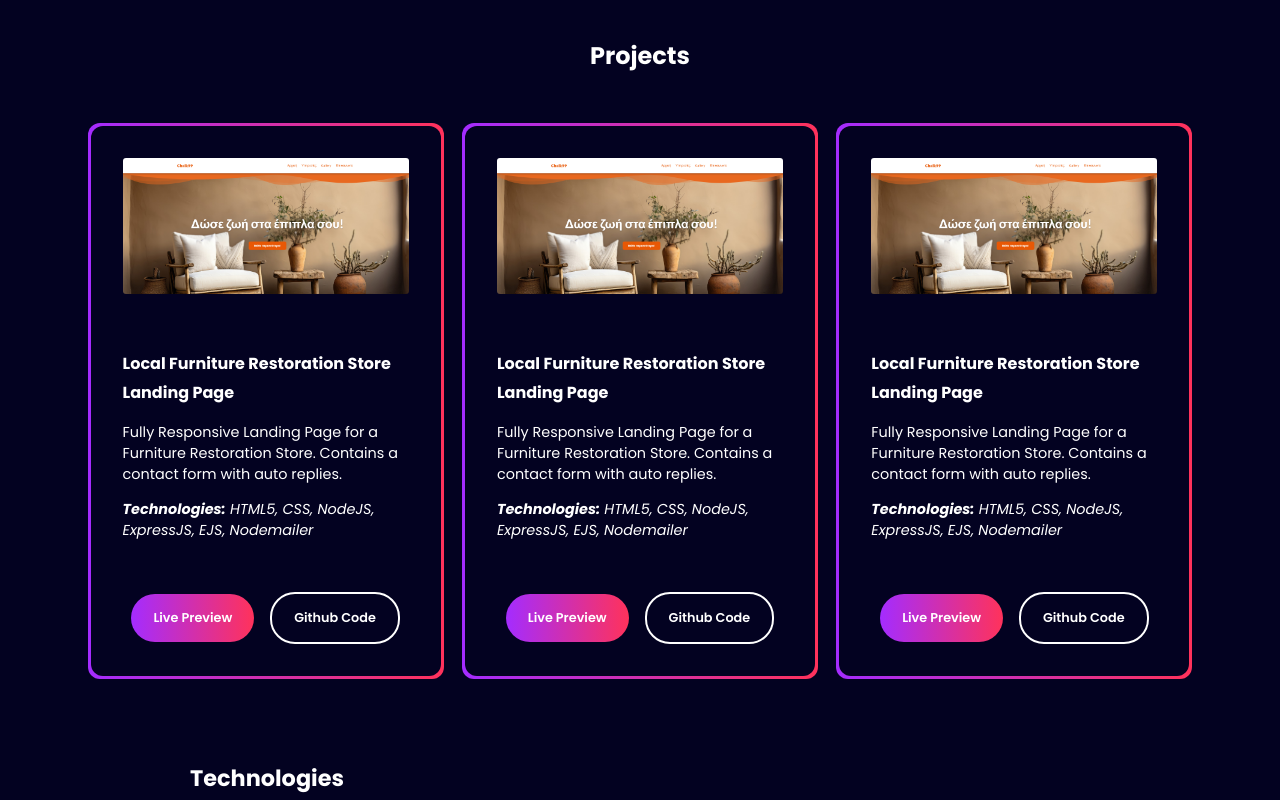
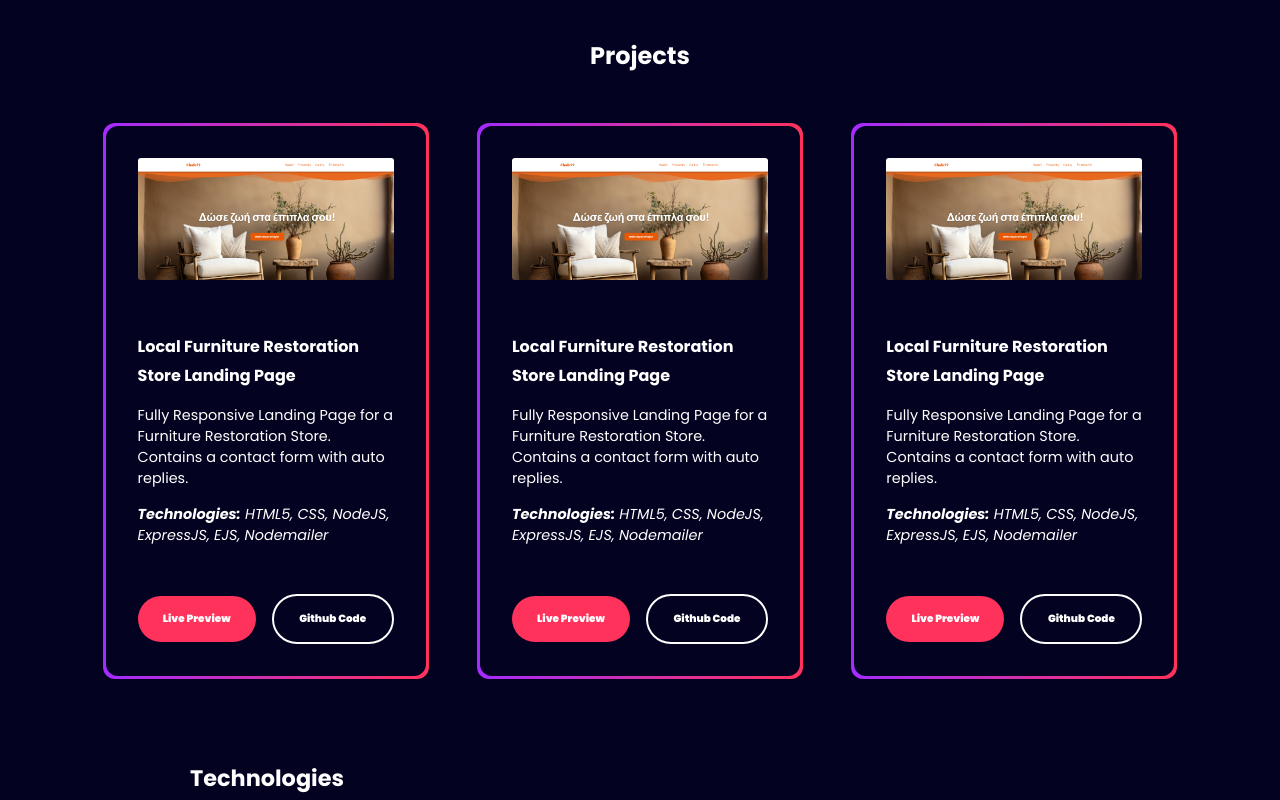
Before and after one commit to kosmiadis/personal_portfolio, a React (Create React App) app: page / in a window 1280 px wide. Shown: the part 820-1620 px from the top of the page. Built offline with nearby package versions, Linux system fonts and the light colour scheme.

Commit message:
added lines

```diff
--- a/src/styles/lang/lang.scss
+++ b/src/styles/lang/lang.scss
@@ -1,6 +1,10 @@
 div.lang_select_wrapper {
     position: sticky;
+    z-index: 10;
     bottom: 14px;
+    width: min-content;
+    text-wrap: nowrap;
+    box-shadow: 5px 5px 10px rgb(0,0,0,0.5);
     margin-left: 14px;
 
     & button {
--- a/src/styles/projects/project.scss
+++ b/src/styles/projects/project.scss
@@ -1,7 +1,7 @@
 div.project {
     margin-inline: auto;
-    width: 90%;
-    max-width: 350px;
+    width: 95%;
+    max-width: 320px;
     height: 550px;
     background-image: linear-gradient(to right, var(--gradient-primary-color), var(--gradient-secondary-color));
     position: relative;
@@ -54,48 +54,29 @@ div.project {
 
             & a {
                 text-decoration: none;
-                padding: 15px 22px;
-                font-size: 0.8rem;
-                font-weight: 600;
-                color: white;
+                padding: 15px;
+                width: 100%;
+                text-align: center;
+                font-size: 0.65rem;
+                font-weight: 900;
                 border-radius: 25px;
                 position: relative;
-                transition: 0.3s ease-in-out;
-
-                &:nth-of-type(1)::before {
-                    z-index: -1;
-                    top: 0;
-                    left: 0;
-                    position: absolute;
-                    width: 0;
-                    background-color: white;
-                    border-radius: 12px;
-                    content: '';
-                    transition: 0.3s ease-in-out;
-                }
+                transition: all 0.2s ease-in-out;
 
                 &:nth-of-type(1) {
-                    background-image: linear-gradient(to right, var(--gradient-primary-color), var(--gradient-secondary-color));
-
-                    &:hover {
-                        background-clip: text;
-                        -webkit-text-fill-color: transparent;
-
-                        &::before {
-                            cursor: pointer;
-                            width: 100%;
-                            z-index: 1;
-                        }
-                    }
+                    /*background-image: linear-gradient(to right, var(--gradient-primary-color), var(--gradient-secondary-color));*/
+                    background-color: var(--gradient-secondary-color);
+                    color: white;
                 }
 
                 &:nth-of-type(2) {
                     border: 2px solid white;
+                    color: white;
+                }
 
-                    &:hover {
-                        background-color: white;
-                        color: var(--gradient-primary-color);
-                    }
+                &:hover {
+                    background-color: white;
+                    color: var(--gradient-primary-color);
                 }
             }
         }
--- a/src/styles/projects/projects.scss
+++ b/src/styles/projects/projects.scss
@@ -37,7 +37,7 @@ div.projects {
         div.projects_wrapper {
             gap: unset;
             row-gap: 60px;
-            justify-content: space-between;
+            justify-content: space-around;
         }
     }
 }
--- a/src/styles/technologies/technologies.scss
+++ b/src/styles/technologies/technologies.scss
@@ -33,6 +33,8 @@ div.technologies {
 
         & div.additional_technologies_container {
             display: flex;
+            flex-wrap: wrap;
+            justify-content: center;
             margin-inline: auto;
             gap: 2rem;
 
@@ -61,3 +63,15 @@ div.technologies {
 
     }
 }
+
+@media screen and (min-width: 769px) {
+    div.technologies {
+
+        & div.additional_technologies_wrapper {
+
+            & div.additional_technologies_container {
+                justify-content: left;
+            }
+        }
+    }
+}
```
Also changed, not shown: src/styles/about.scss (added).
